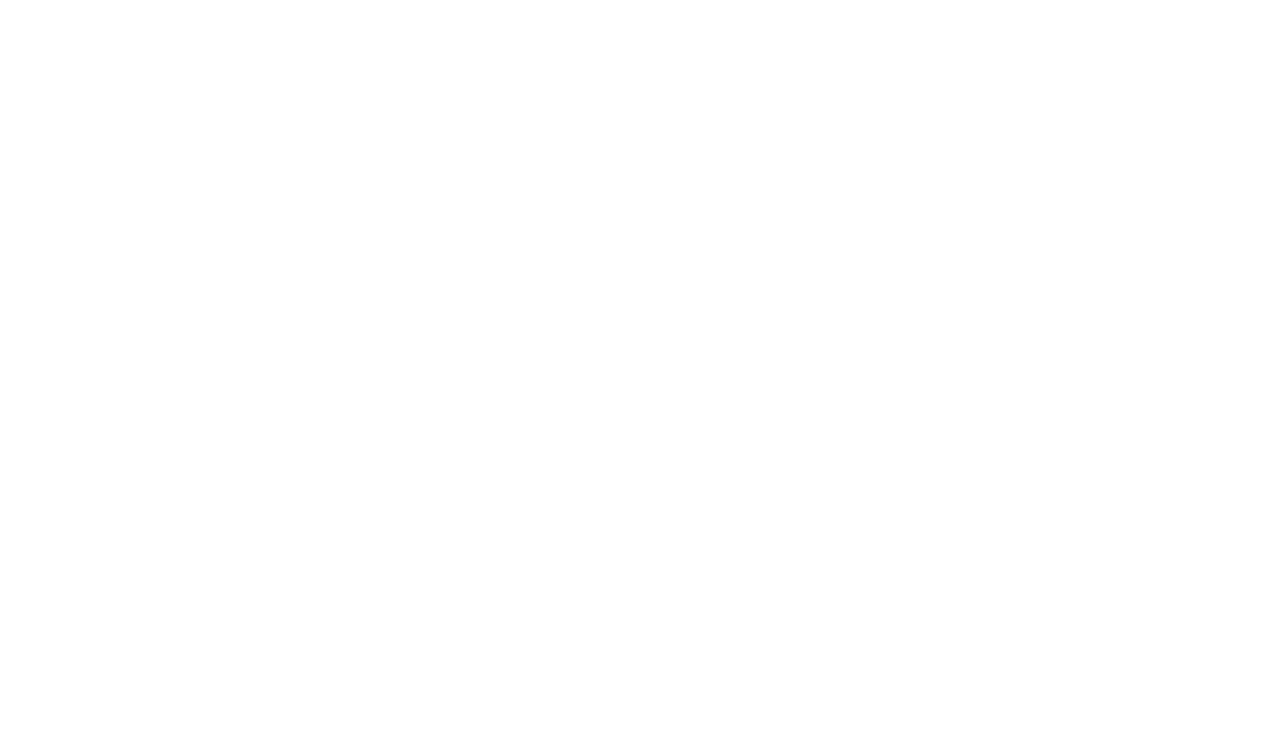
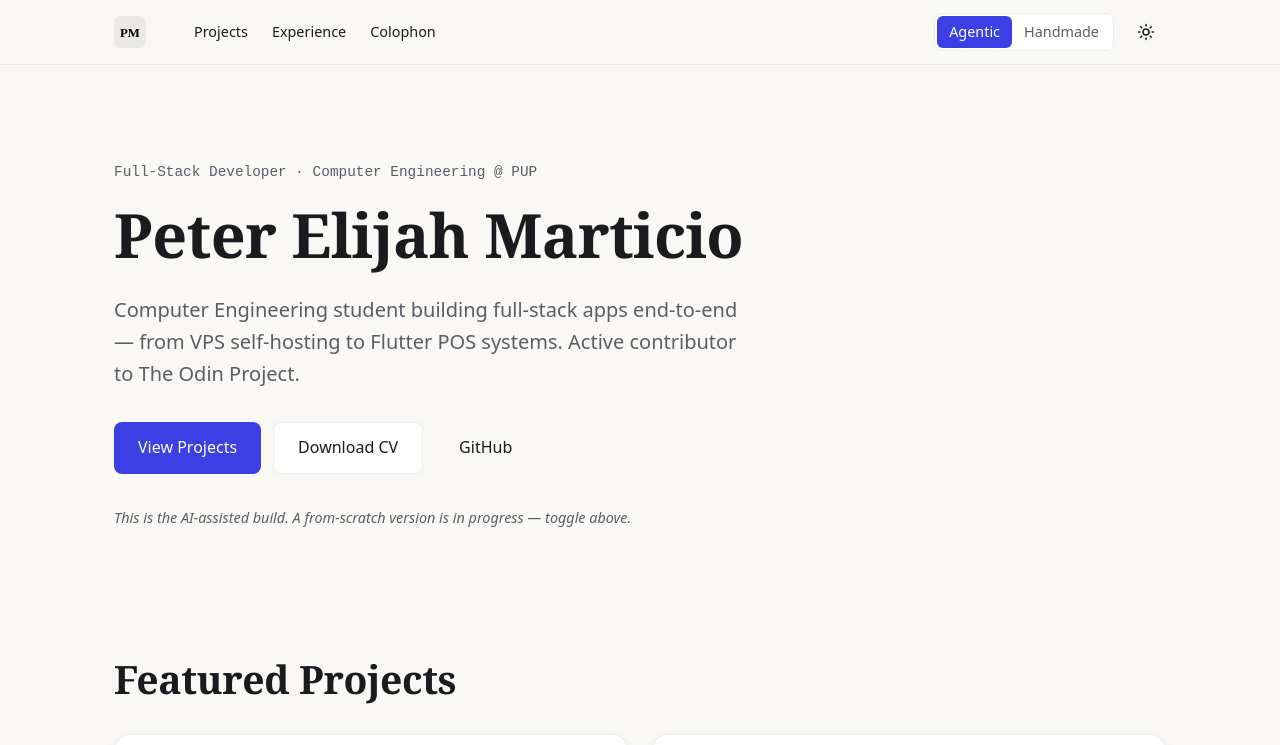
Before and after one commit to PandesalPanpan/MarticioPortfolio, a React (Vite) app: page / in a window 1280 px wide. Shown: the top 745 px of the page. Built offline with nearby package versions, Linux system fonts and the light colour scheme.

Commit message:
feat: wire App router, lazy routes, header/footer shell

```diff
--- a/src/App.tsx
+++ b/src/App.tsx
@@ -1,5 +1,30 @@
-function App() {
-  return <></>;
+import { lazy, Suspense } from 'react';
+import { BrowserRouter, Routes, Route } from 'react-router-dom';
+import { GlobalStyles } from '@/theme/GlobalStyles';
+import { Header } from '@/components/Header';
+import { Footer } from '@/components/Footer';
+import Home from '@/routes/Home';
+
+const Handmade = lazy(() => import('@/routes/Handmade'));
+const Colophon = lazy(() => import('@/routes/Colophon'));
+const NotFound = lazy(() => import('@/routes/NotFound'));
+
+export default function App() {
+  return (
+    <BrowserRouter>
+      <GlobalStyles />
+      <Header />
+      <main>
+        <Suspense fallback={null}>
+          <Routes>
+            <Route path="/" element={<Home />} />
+            <Route path="/handmade" element={<Handmade />} />
+            <Route path="/colophon" element={<Colophon />} />
+            <Route path="*" element={<NotFound />} />
+          </Routes>
+        </Suspense>
+      </main>
+      <Footer />
+    </BrowserRouter>
+  );
 }
-
-export default App;
```
Also changed, not shown: src/main.tsx (+4 -4 lines).
